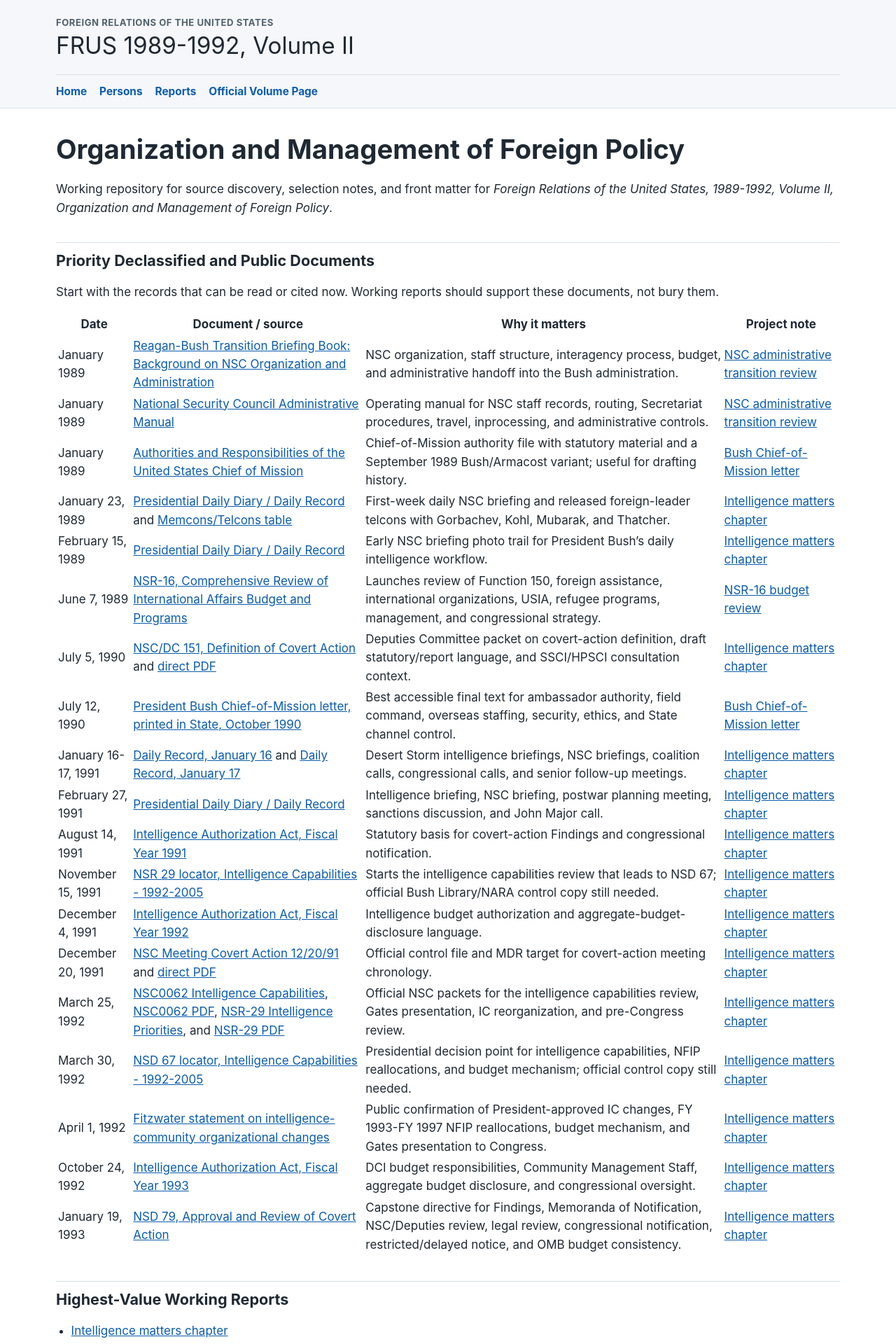
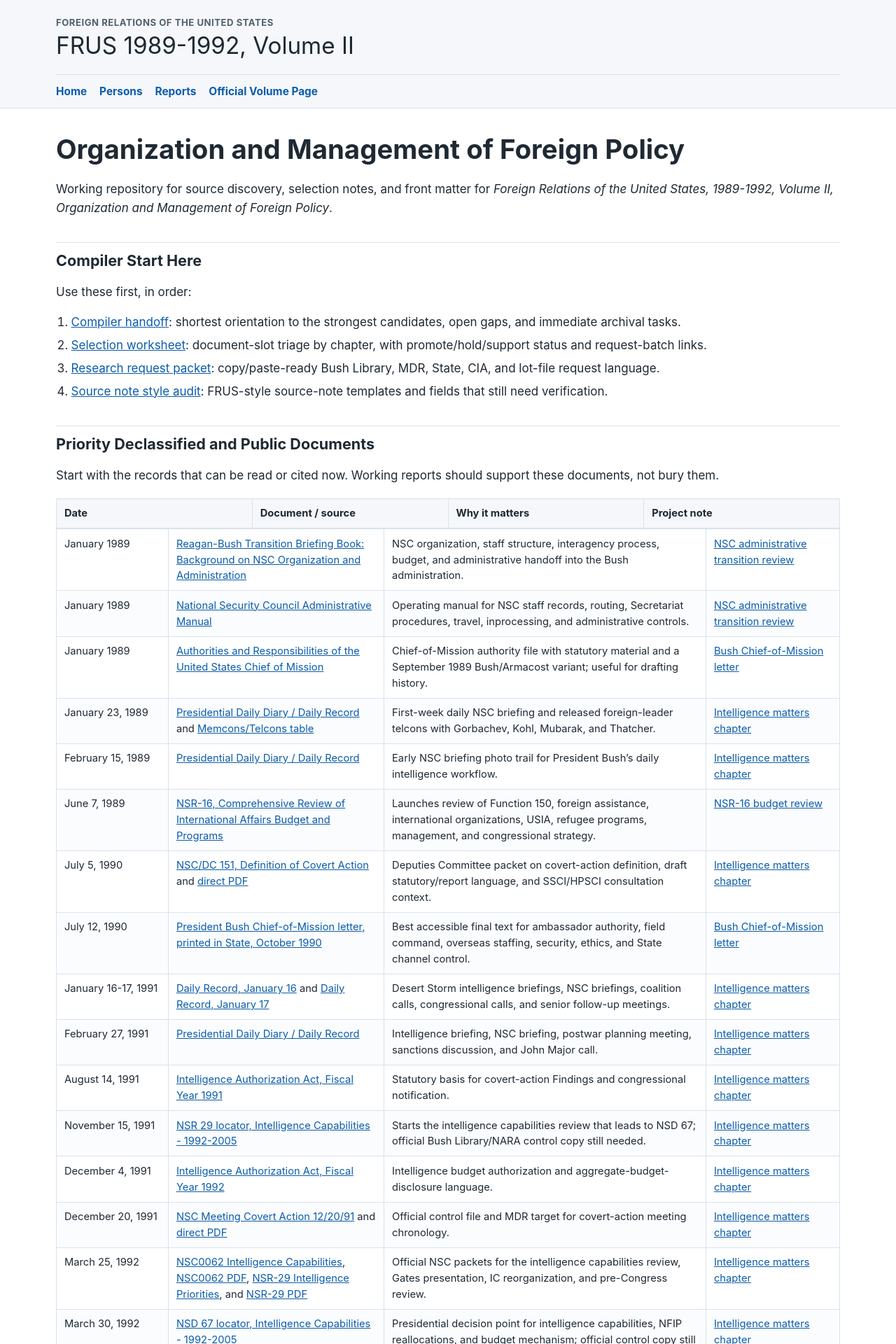
Before and after one commit to therealjameswilson/org-man-89-92, a Jekyll site: the page built from index.md, in a window 1280 px wide. Shown: the top 1920 px of the page at 70% size. Built offline with Jekyll 4.4.1, drawn with Linux system fonts in a browser that asks for light colours.

Commit message:
Improve compiler site usability

```diff
--- a/_layouts/default.html
+++ b/_layouts/default.html
@@ -107,6 +107,61 @@
         margin: 0.4rem 0;
       }
 
+      table {
+        display: block;
+        width: 100%;
+        max-width: 100%;
+        overflow-x: auto;
+        margin: 1.25rem 0 1.8rem;
+        border-collapse: collapse;
+        border-spacing: 0;
+        font-size: 0.92rem;
+      }
+
+      thead,
+      tbody {
+        display: table;
+        min-width: 100%;
+        border-collapse: collapse;
+      }
+
+      th,
+      td {
+        min-width: 10rem;
+        padding: 0.58rem 0.68rem;
+        border: 1px solid var(--line);
+        vertical-align: top;
+      }
+
+      th {
+        background: var(--wash);
+        text-align: left;
+        font-weight: 700;
+      }
+
+      tr:nth-child(even) td {
+        background: #fbfcfe;
+      }
+
+      code,
+      pre {
+        font-family: ui-monospace, SFMono-Regular, Menlo, Consolas, monospace;
+      }
+
+      code {
+        font-size: 0.94em;
+      }
+
+      pre {
+        max-width: 100%;
+        overflow-x: auto;
+        padding: 0.9rem 1rem;
+        border: 1px solid var(--line);
+        background: #f8fafc;
+        font-size: 0.88rem;
+        line-height: 1.5;
+      }
+
       footer {
         border-top: 1px solid var(--line);
         color: var(--muted);
--- a/index.md
+++ b/index.md
@@ -8,6 +8,15 @@ title: FRUS 1989-1992, Volume II
 Working repository for source discovery, selection notes, and front matter for
 *Foreign Relations of the United States, 1989-1992, Volume II, Organization and
 Management of Foreign Policy*.
+
+## Compiler Start Here
+
+Use these first, in order:
+
+1. [Compiler handoff](reports/compiler-handoff.html): shortest orientation to the strongest candidates, open gaps, and immediate archival tasks.
+2. [Selection worksheet](reports/selection-worksheet.html): document-slot triage by chapter, with promote/hold/support status and request-batch links.
+3. [Research request packet](reports/research-request-packet.html): copy/paste-ready Bush Library, MDR, State, CIA, and lot-file request language.
+4. [Source note style audit](reports/source-note-style-audit.html): FRUS-style source-note templates and fields that still need verification.
 
 ## Priority Declassified and Public Documents
 
```
